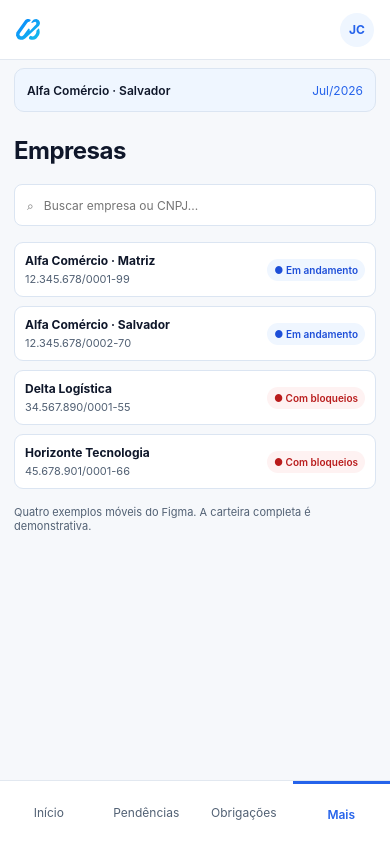
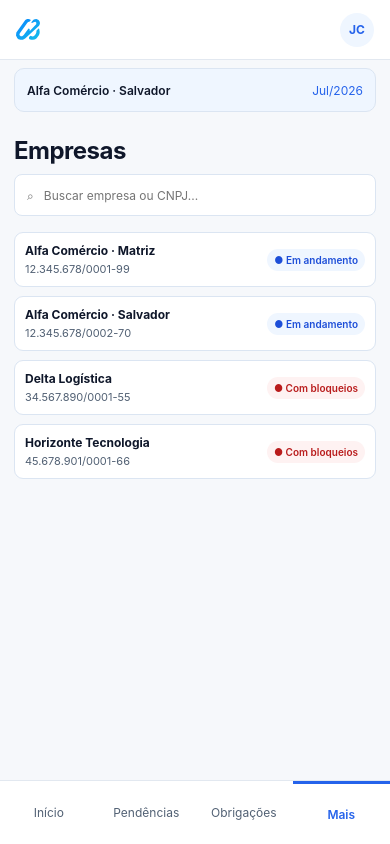
Before and after one commit to ohgrazidesigner-blip/ux-ui-frontend, a React (Vite) app in the folder ledgerflow/: page / in a window 390 px wide. Both pictures are taken after a click on the button "Empresas". Built offline with nearby package versions, Linux system fonts and the light colour scheme.

Commit message:
fix(ledgerflow): avoid empty subtitle and omit duplicate demo disclosure on mobile

```diff
--- a/ledgerflow/src/MobileModules.jsx
+++ b/ledgerflow/src/MobileModules.jsx
@@ -4,7 +4,7 @@ import "./mobile-modules.css";
 
 /** Original sample screens from Figma: M03, M05, M08, M10 and M14. */
 function Heading({ title, subtitle }) {
-  return <><h1 className="lfm-title">{title}</h1><p className="lfm-subtitle">{subtitle}</p></>;
+  return <><h1 className="lfm-title">{title}</h1>{subtitle&&<p className="lfm-subtitle">{subtitle}</p>}</>;
 }
 function Stat({ value, caption, tone }) {
   return <article className="lfm-stat"><strong className={"lfm-tone-"+tone}>{value}</strong><span>{caption}</span></article>;
@@ -29,7 +29,7 @@ function Companies({ onExpand }) {
       </button>)}
       {!records.length&&<p role="status">Nenhuma empresa corresponde à busca.</p>}
     </div>
-    <p className="lfm-disclosure">Quatro exemplos móveis do Figma. A carteira completa é demonstrativa.</p>
+    <p className="sr-only">Quatro exemplos ilustrativos do Figma; a carteira completa exige dados de produção não incluídos.</p>
   </>;
 }
 function Imports({onExpand}) {
```
